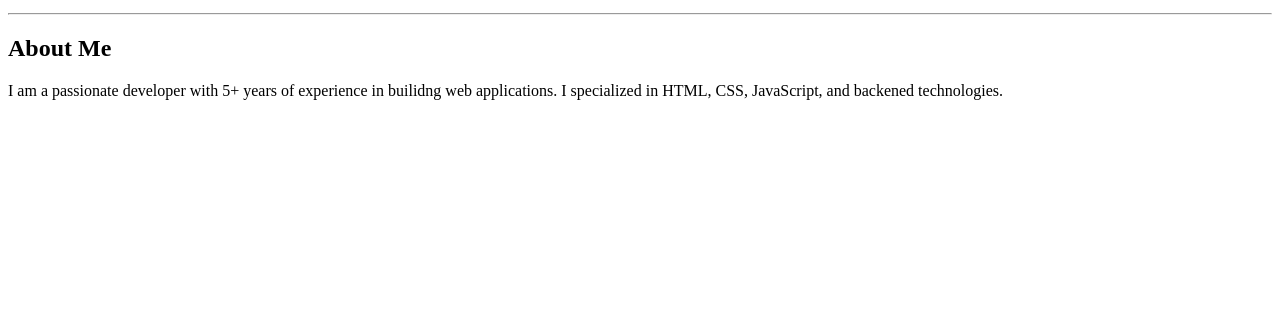
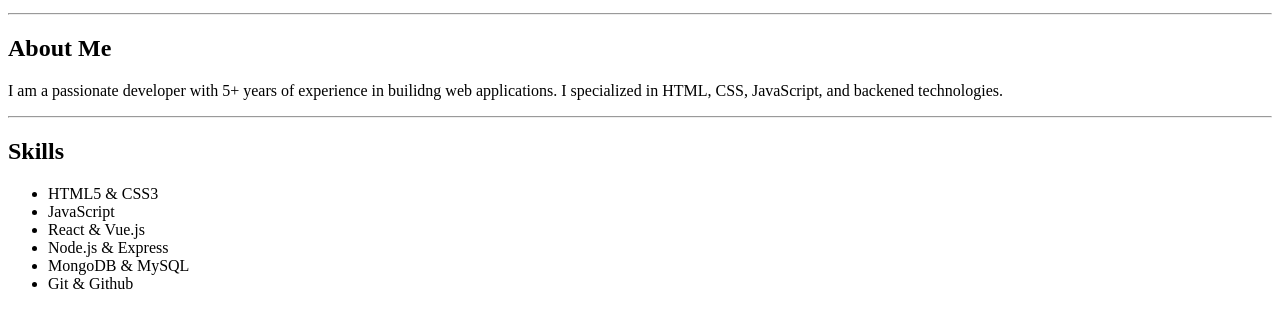
Before and after one commit to Patel-Vipul/html-resume, a plain HTML site: page index.html in a window 1280 px wide. Shown: the part 101-428 px from the top of the page. Drawn offline with Linux system fonts and the light colour scheme.

Commit message:
added skill  section

```diff
--- a/index.html
+++ b/index.html
@@ -21,5 +21,19 @@
         </p>
     </section>
 
+     <!-- skill section  -->
+    <section>
+        <hr>
+        <h1> Skills </h1>
+        <ul>
+            <li> HTML5 & CSS3 </li>
+            <li> JavaScript </li>
+            <li> React & Vue.js </li>
+            <li> Node.js & Express </li>
+            <li> MongoDB & MySQL </li>
+            <li> Git & Github </li>
+        </ul>
+    </section>
+
 </body>
 </html>
```
